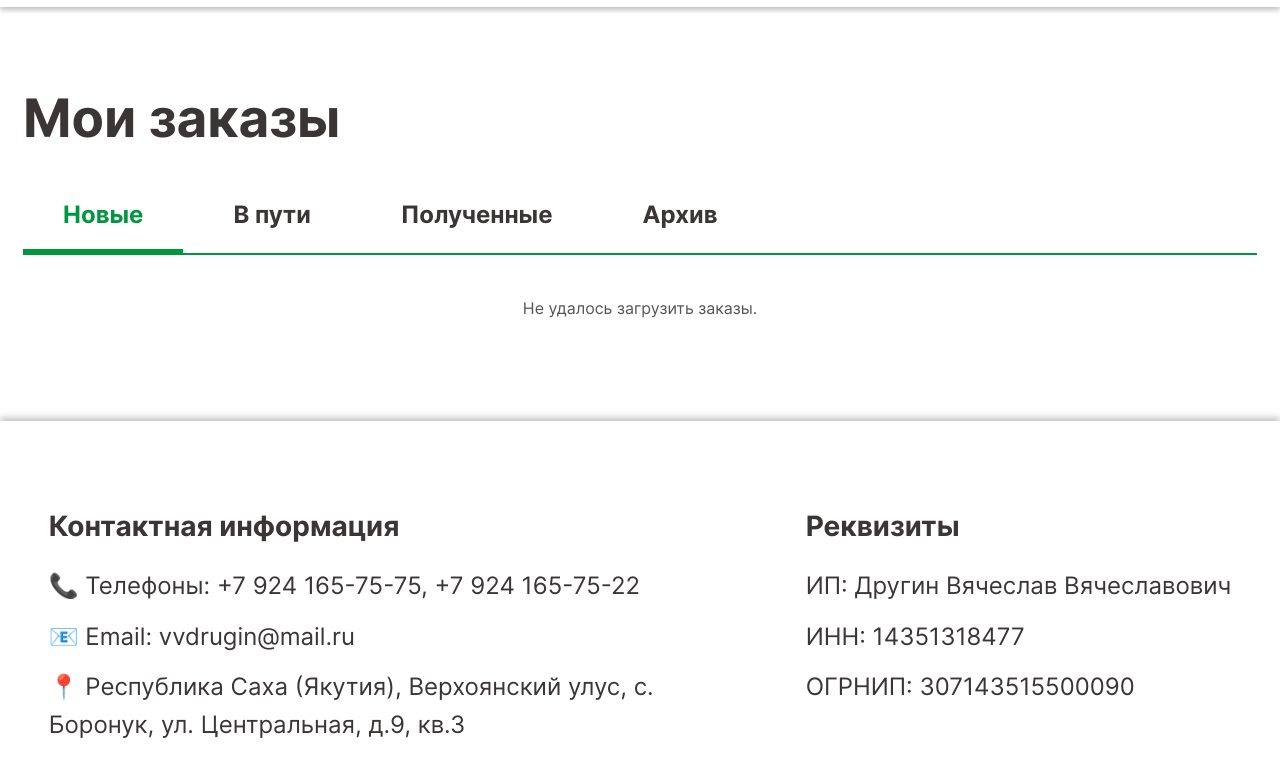
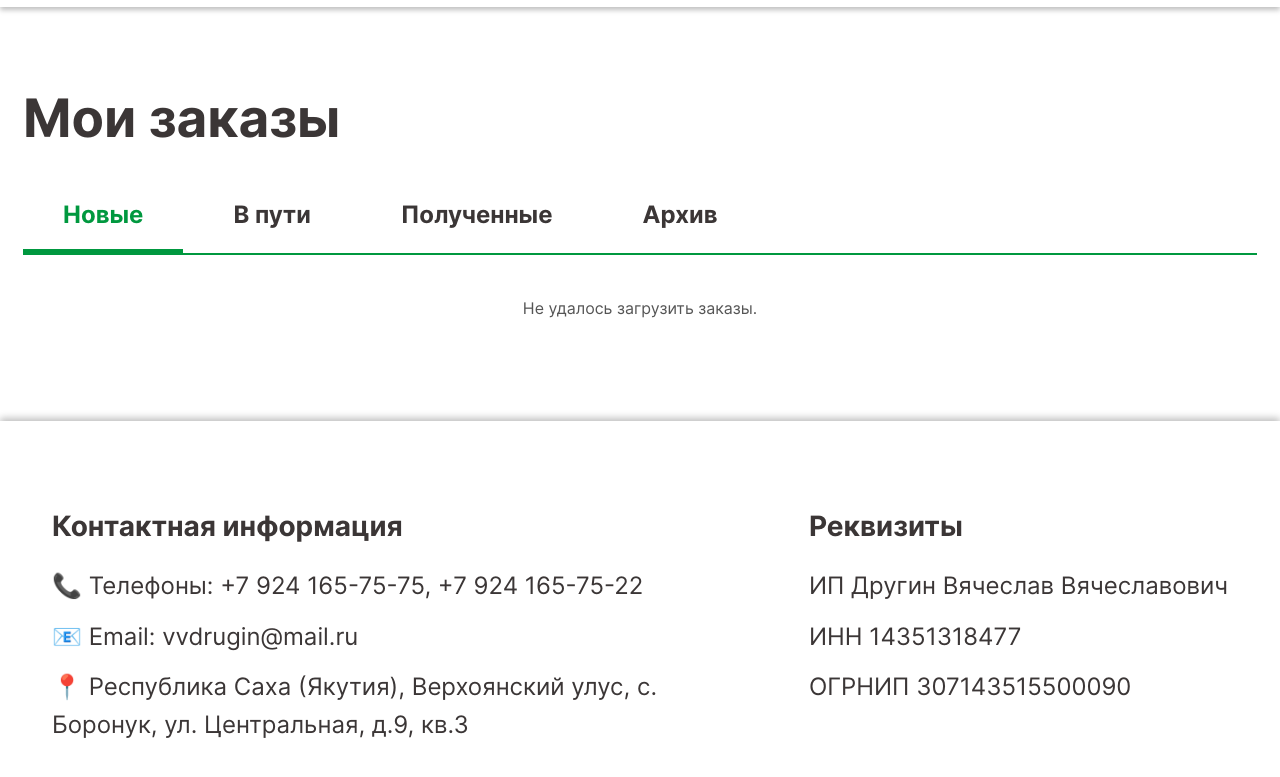
Before and after one commit to batoqqqa/cargopolusholoda, a website: page public/dashboard.html in a window 1280 px wide. Shown: the part 119-896 px from the top of the page. Drawn offline with Linux system fonts and the light colour scheme; no server answers; sample sign-in values are in the browser's storage.

Commit message:
изменения на фронте

```diff
--- a/public/dashboard.html
+++ b/public/dashboard.html
@@ -130,9 +130,9 @@
         <div class="footer-column">
           <h3>Реквизиты</h3>
           <ul>
-            <li>ИП: Другин Вячеслав Вячеславович</li>
-            <li>ИНН: 14351318477</li>
-            <li>ОГРНИП: 307143515500090</li>
+            <li>ИП Другин Вячеслав Вячеславович</li>
+            <li>ИНН 14351318477</li>
+            <li>ОГРНИП 307143515500090</li>
           </ul>
         </div>
       </div>
```
Also changed, not shown: public/index.html (+3 -3 lines).
